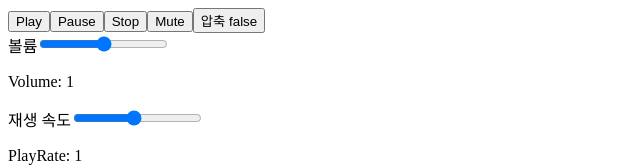
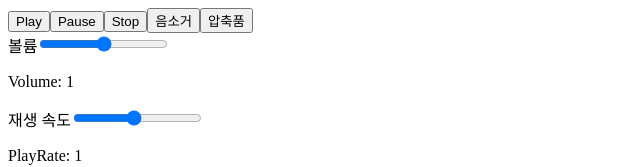
Before and after one commit to Lee-Siyoung/WebAudioApi, a Vue app: page / in a window 1280 px wide. Shown: the top 167 px of the page, without its empty margins (0-640 px from the left). Built offline with nearby package versions, Linux system fonts and the light colour scheme; no server answers.

Commit message:
뮤트 시 볼륨 disable

```diff
--- a/src/App.vue
+++ b/src/App.vue
@@ -3,10 +3,10 @@
     <button @click="play">Play</button>
     <button @click="pause">Pause</button>
     <button @click="stop">Stop</button>
-    <button @click="mute">Mute</button>
+    <button @click="mute">{{ state.isMute ? "음소거해제" : "음소거" }}</button>
 
-    <button @click="toggleCompression">
-      압축 {{ state.isCompressionActive }}
+    <button @click="Compression">
+      {{ state.isCompressionActive ? "압축" : "압축품" }}
     </button>
     <div>
       <label for="volumeControl">볼륨</label>
@@ -17,6 +17,7 @@
         step="0.1"
         v-model="state.volume"
         @input="updateVolume(state.volume)"
+        :disabled="state.isMute"
       />
       <p>Volume: {{ state.volume }}</p>
       <label for="playbackRate">재생 속도</label>
@@ -51,7 +52,7 @@ export default defineComponent({
       updateVolume,
       updatePlaybackRate,
       getAnalyser,
-      toggleCompression,
+      Compression,
     } = useAudio("../assets/test.mp3");
     const { startVisualization } = useAudioVisualizer(getAnalyser(), canvas);
 
@@ -70,7 +71,7 @@ export default defineComponent({
       updateVolume,
       updatePlaybackRate,
       canvas,
-      toggleCompression,
+      Compression,
     };
   },
 });
--- a/src/utils/AudioController.ts
+++ b/src/utils/AudioController.ts
@@ -44,7 +44,7 @@ export class AudioController {
     return this.analyser;
   }
 
-  toggleCompression() {
+  Compression() {
     if (this.isCompressionActive) {
       // 압축 비활성화
       this.gainNode.disconnect();
--- a/src/utils/useAudio.ts
+++ b/src/utils/useAudio.ts
@@ -8,6 +8,7 @@ export function useAudio(url: string) {
     volume: 1,
     playbackRate: 1,
     isCompressionActive: false,
+    isMute: false,
   });
 
   audioController.loadAudio(url).then(() => {
@@ -30,6 +31,7 @@ export function useAudio(url: string) {
 
   const mute = () => {
     audioController.mute();
+    state.isMute = !state.isMute;
   };
 
   const updateVolume = (newVolume: number) => {
@@ -46,8 +48,8 @@ export function useAudio(url: string) {
     return audioController.getAnalyser();
   };
 
-  const toggleCompression = () => {
-    audioController.toggleCompression();
+  const Compression = () => {
+    audioController.Compression();
     state.isCompressionActive = !state.isCompressionActive;
   };
 
@@ -60,6 +62,6 @@ export function useAudio(url: string) {
     updateVolume,
     updatePlaybackRate,
     getAnalyser,
-    toggleCompression,
+    Compression,
   };
 }
```
